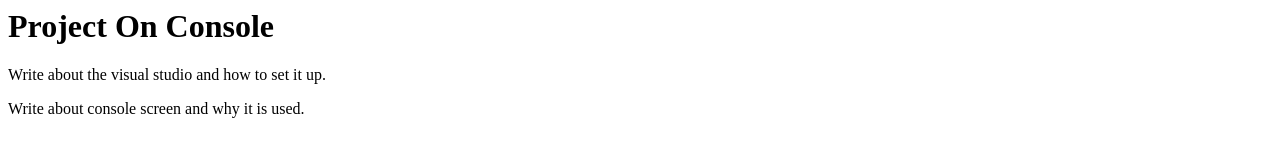
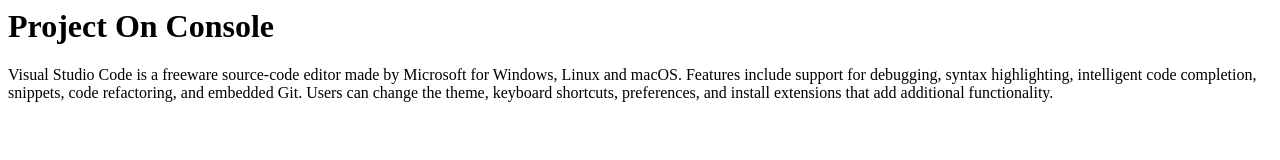
Before and after one commit to Ziyah123/C-77, a plain HTML site: page index.html in a window 1280 px wide. Drawn offline with Linux system fonts and the light colour scheme.

Commit message:
Add files via upload

```diff
--- a/index.html
+++ b/index.html
@@ -4,8 +4,7 @@
 </head>
 <body>
 <h1>Project On Console</h1>
-<p>Write about the visual studio and how to set it up.</p>
-<p>Write about console screen and why it is used. </p>
+<p> Visual Studio Code is a freeware source-code editor made by Microsoft for Windows, Linux and macOS. Features include support for debugging, syntax highlighting, intelligent code completion, snippets, code refactoring, and embedded Git. Users can change the theme, keyboard shortcuts, preferences, and install extensions that add additional functionality. </p>
 <script>
 console.log ("You are on console screen.");
 var first_name= "Ranbir";
@@ -20,7 +19,7 @@ console.log (full_name);
 var length=full_name.length;
 console.log (length);
 
-
+var a=5; var b=7; var add=a+b; console.log(add);
 
 
 var capital="RANBIR KAPOOR";
```
